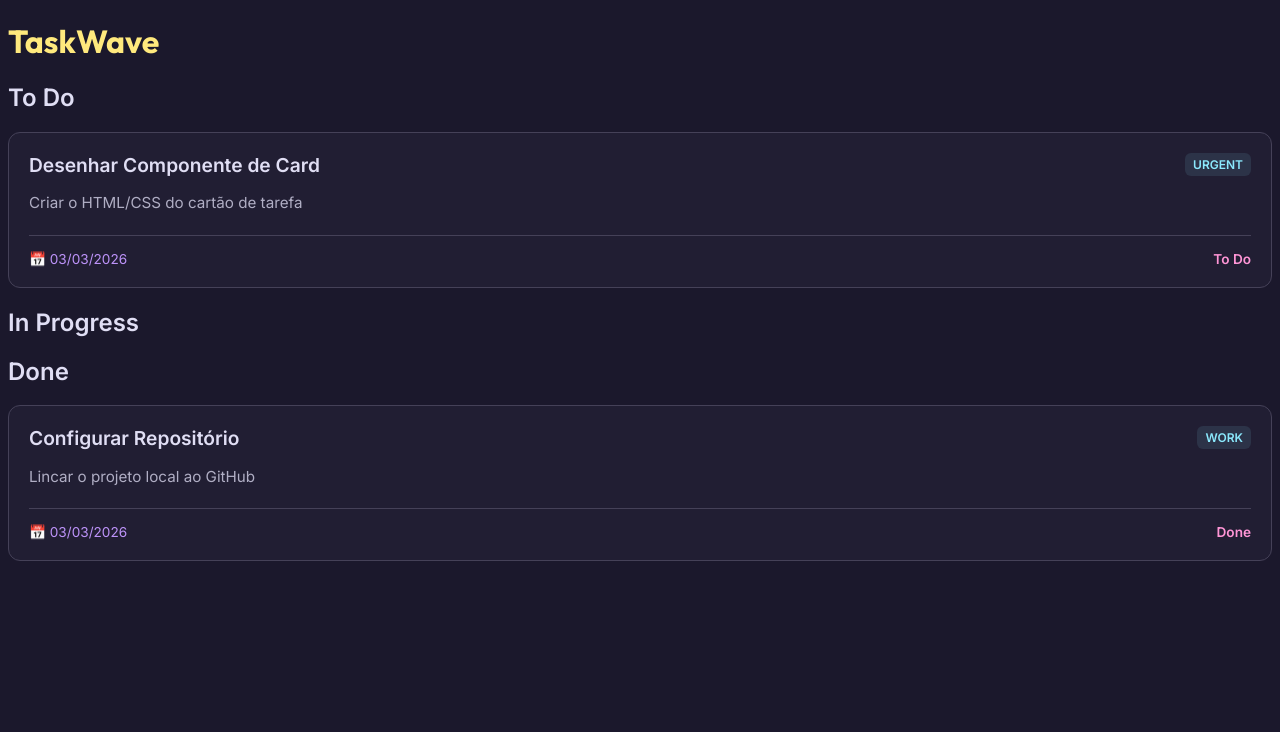
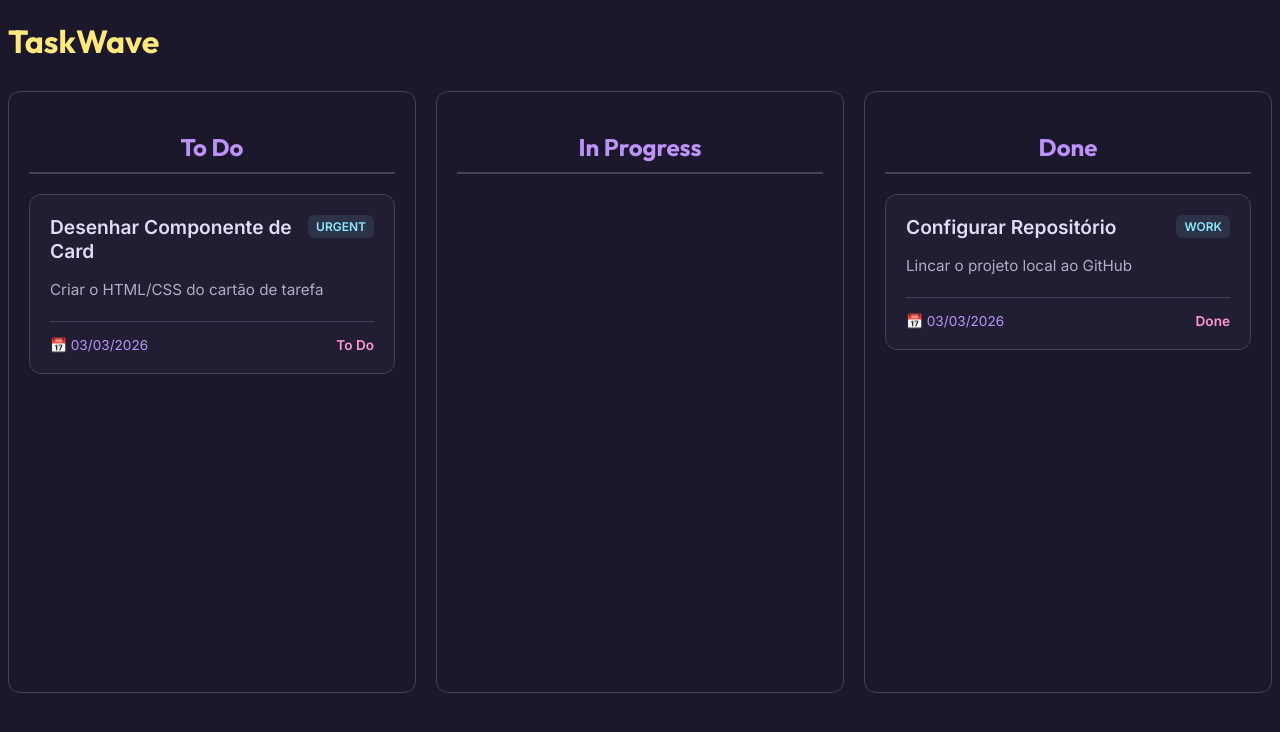
Before and after one commit to gongabriela/GestorDeTarefas, an Angular app: page / in a window 1280 px wide. Shown: the top 732 px of the page. Built offline with nearby package versions, Linux system fonts and the light colour scheme.

Commit message:
style(dashboard): estilizando tabela

```diff
--- a/src/app/app.css
+++ b/src/app/app.css
@@ -0,0 +1,24 @@
+.kanban-board {
+    display: grid;
+    grid-template-columns: 1fr 1fr 1fr; /* Cria as 3 colunas iguais lado a lado */
+    gap: 20px;
+    align-items: start;
+    margin-top: 30px;
+}
+
+.kanban-column {
+    background-color: var(--cor-fundo-card-esquerdo);
+    border: 1px solid var(--cor-borda);
+    border-radius: 12px;
+    padding: 20px;
+    min-height: 70vh; /* Altura mínima para a coluna não ficar esmagada se não tiver tarefas */
+}
+
+.kanban-column h2 {
+    color: var(--cor-roxo-claro);
+    font-family: var(--fonte-titulo);
+    text-align: center;
+    border-bottom: 2px solid var(--cor-borda);
+    padding-bottom: 10px;
+    margin-bottom: 20px;
+}
```
